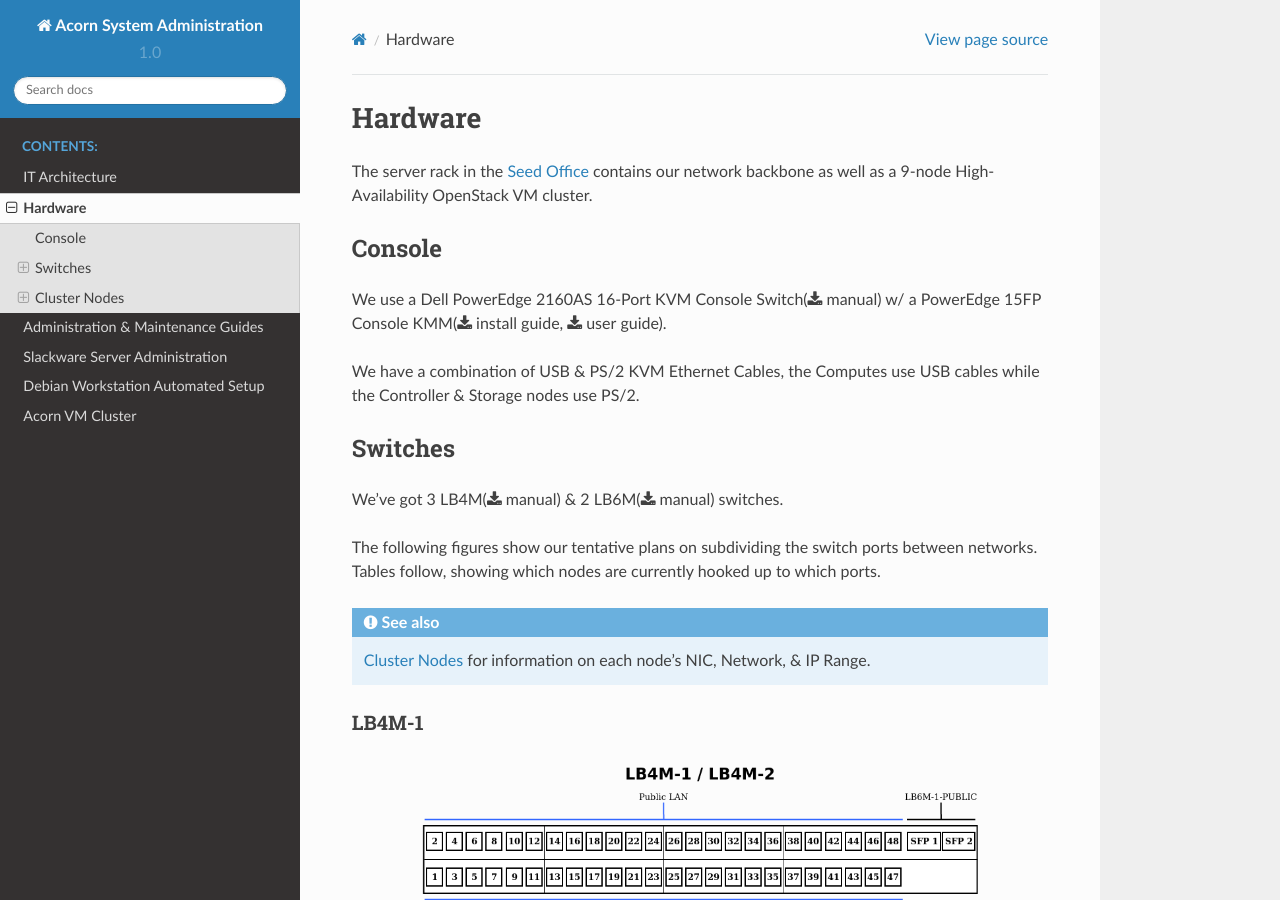
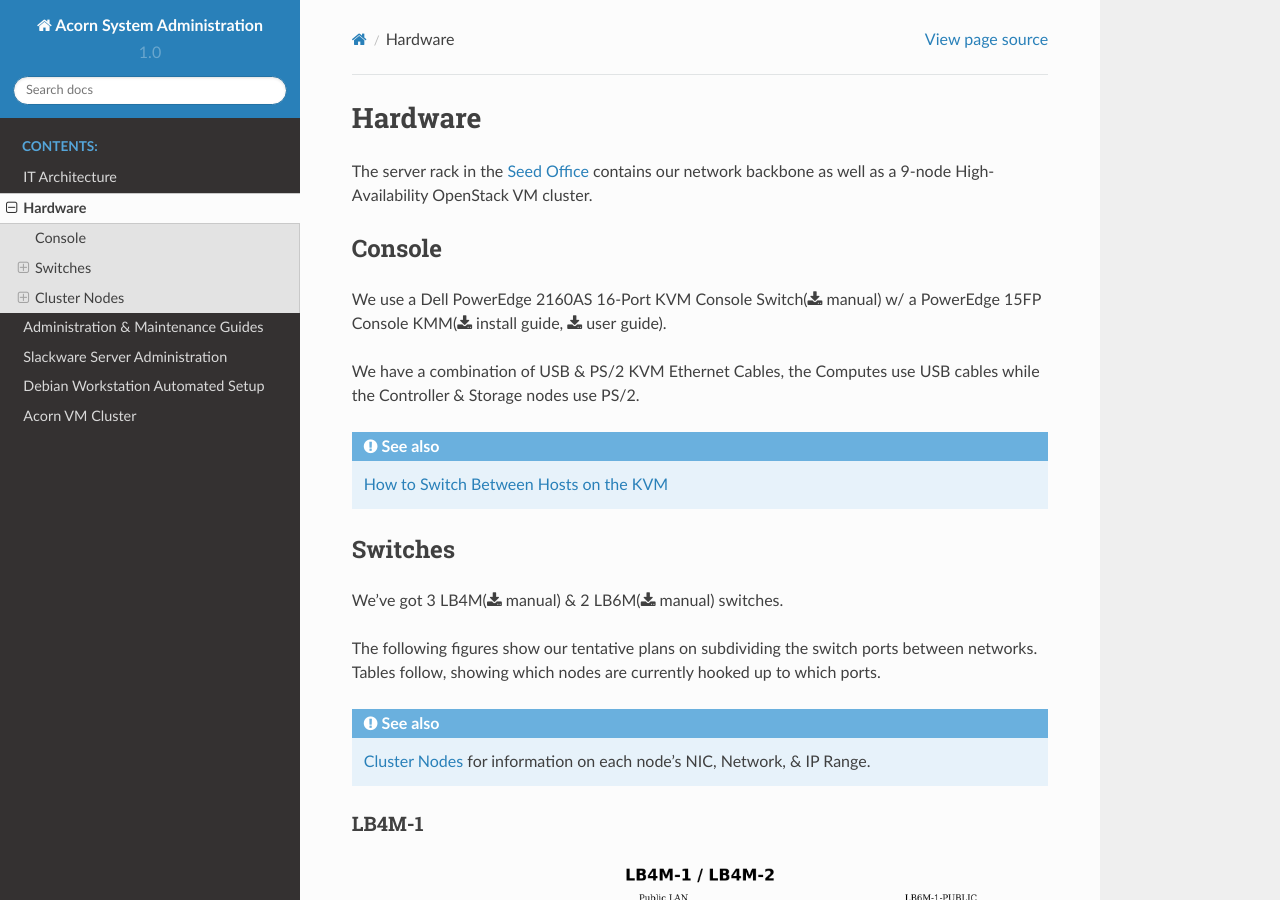
Before and after one commit to prikhi/sysadmintools, a Sphinx documentation site: the page built from docs/source/hardware.rst, in a window 1280 px wide and 900 px high. Built offline with Sphinx 7.4.7 and the Read the Docs theme 2.0.0, drawn with Linux system fonts in a browser that asks for light colours.

Commit message:
docs: Add TODOs & Link to KVM Host Switching

```diff
--- a/docs/source/architecture.rst
+++ b/docs/source/architecture.rst
@@ -213,6 +213,7 @@ VM Cluster
 Currently, we use 3 Controllers, 3 Computes, & 3 Storage nodes in a High
 Availability configuration. Neutron is setup to support self-service networks.
 
+TODO: Explain a little about how openstack works.
 
 High Availability
 ------------------
--- a/docs/source/guides.rst
+++ b/docs/source/guides.rst
@@ -11,6 +11,8 @@ Administration & Maintenance Guides
 
 Server Rack
 ===========
+
+.. _switch-hosts-guide:
 
 Switching KVM Ports
 -------------------
--- a/docs/source/hardware.rst
+++ b/docs/source/hardware.rst
@@ -16,6 +16,10 @@ KMM(:download:`install guide <_files/Poweredge_15FP_install.pdf>`,
 
 We have a combination of USB & PS/2 KVM Ethernet Cables, the Computes use
 USB cables while the Controller & Storage nodes use PS/2.
+
+.. seealso::
+
+    :ref:`How to Switch Between Hosts on the KVM <switch-hosts-guide>`
 
 
 .. _switch-hardware:
```
Also changed, not shown: other parts of docs/source/architecture.rst (+2 -0 lines).
